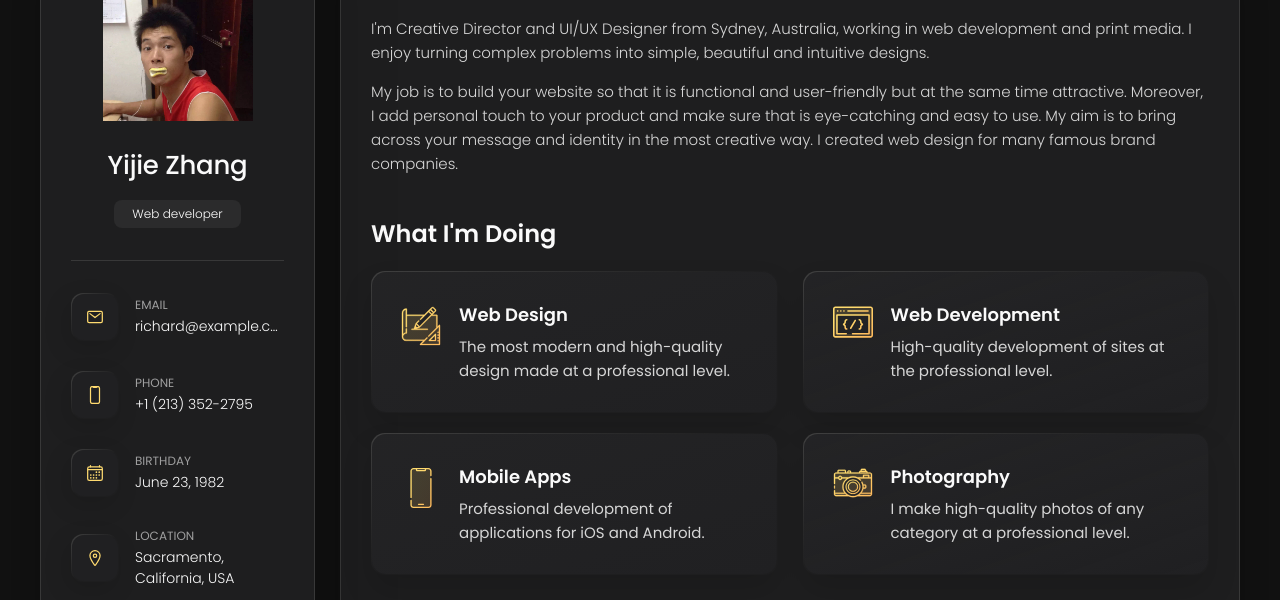
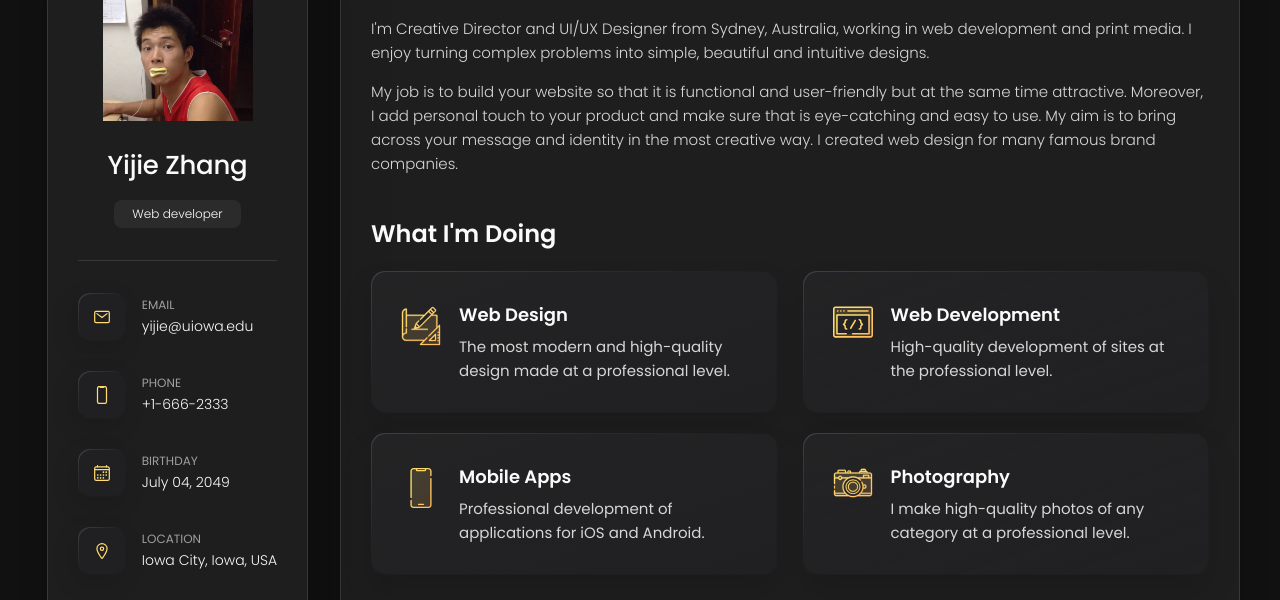
Before and after one commit to InterstellarJ2049/InterstellarJ2049.github.io, a plain HTML site: page index.html in a window 1280 px wide. Shown: the part 162-762 px from the top of the page. Drawn offline with nearby package versions, Linux system fonts and the light colour scheme.

Commit message:
information update

```diff
--- a/index.html
+++ b/index.html
@@ -74,7 +74,7 @@
             <div class="contact-info">
               <p class="contact-title">Email</p>
 
-              <a href="mailto:richard@example.com" class="contact-link">richard@example.com</a>
+              <a href="mailto:yijie@uiowa.edu" class="contact-link">yijie@uiowa.edu</a>
             </div>
 
           </li>
@@ -88,7 +88,7 @@
             <div class="contact-info">
               <p class="contact-title">Phone</p>
 
-              <a href="tel:+12133522795" class="contact-link">+1 (213) 352-2795</a>
+              <a href="tel:+1-666-2333" class="contact-link">+1-666-2333</a>
             </div>
 
           </li>
@@ -102,7 +102,7 @@
             <div class="contact-info">
               <p class="contact-title">Birthday</p>
 
-              <time datetime="1982-06-23">June 23, 1982</time>
+              <time datetime="2049-07-04">July 04, 2049</time>
             </div>
 
           </li>
@@ -116,7 +116,7 @@
             <div class="contact-info">
               <p class="contact-title">Location</p>
 
-              <address>Sacramento, California, USA</address>
+              <address>Iowa City, Iowa, USA</address>
             </div>
 
           </li>
```
